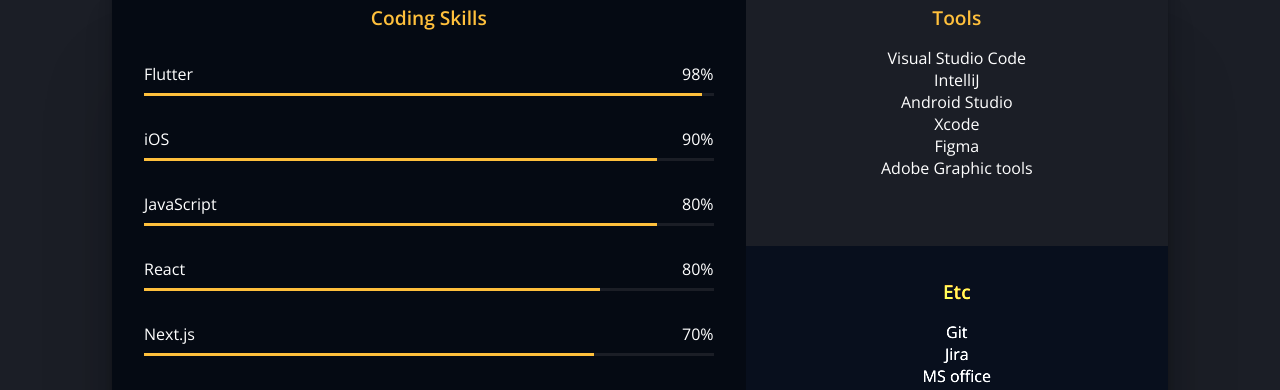
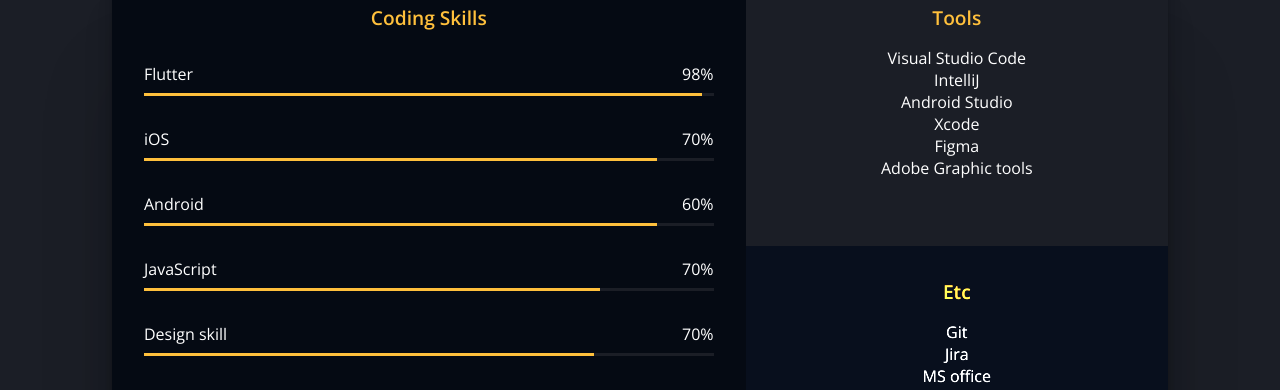
Before and after one commit to tawans/asherkim_portfolio, a plain HTML site: page index.html in a window 1280 px wide. Shown: the part 1860-2250 px from the top of the page. Drawn offline with nearby package versions, Linux system fonts and the light colour scheme.

Commit message:
fix: skills fix

```diff
--- a/index.html
+++ b/index.html
@@ -160,7 +160,7 @@
                 </li>
                 <li class="bar">
                   <div class="bar__metadata">
-                    <span>iOS</span><span>90%</span>
+                    <span>iOS</span><span>70%</span>
                   </div>
                   <div class="bar__bg">
                     <div class="bar__value" style="width: 90%"></div>
@@ -168,7 +168,7 @@
                 </li>
                 <li class="bar">
                   <div class="bar__metadata">
-                    <span>JavaScript</span><span>80%</span>
+                    <span>Android</span><span>60%</span>
                   </div>
                   <div class="bar__bg">
                     <div class="bar__value" style="width: 90%"></div>
@@ -176,7 +176,7 @@
                 </li>
                 <li class="bar">
                   <div class="bar__metadata">
-                    <span>React</span><span>80%</span>
+                    <span>JavaScript</span><span>70%</span>
                   </div>
                   <div class="bar__bg">
                     <div class="bar__value" style="width: 80%"></div>
@@ -184,7 +184,7 @@
                 </li>
                 <li class="bar">
                   <div class="bar__metadata">
-                    <span>Next.js</span><span>70%</span>
+                    <span>Design skill</span><span>70%</span>
                   </div>
                   <div class="bar__bg">
                     <div class="bar__value" style="width: 79%"></div>
```
